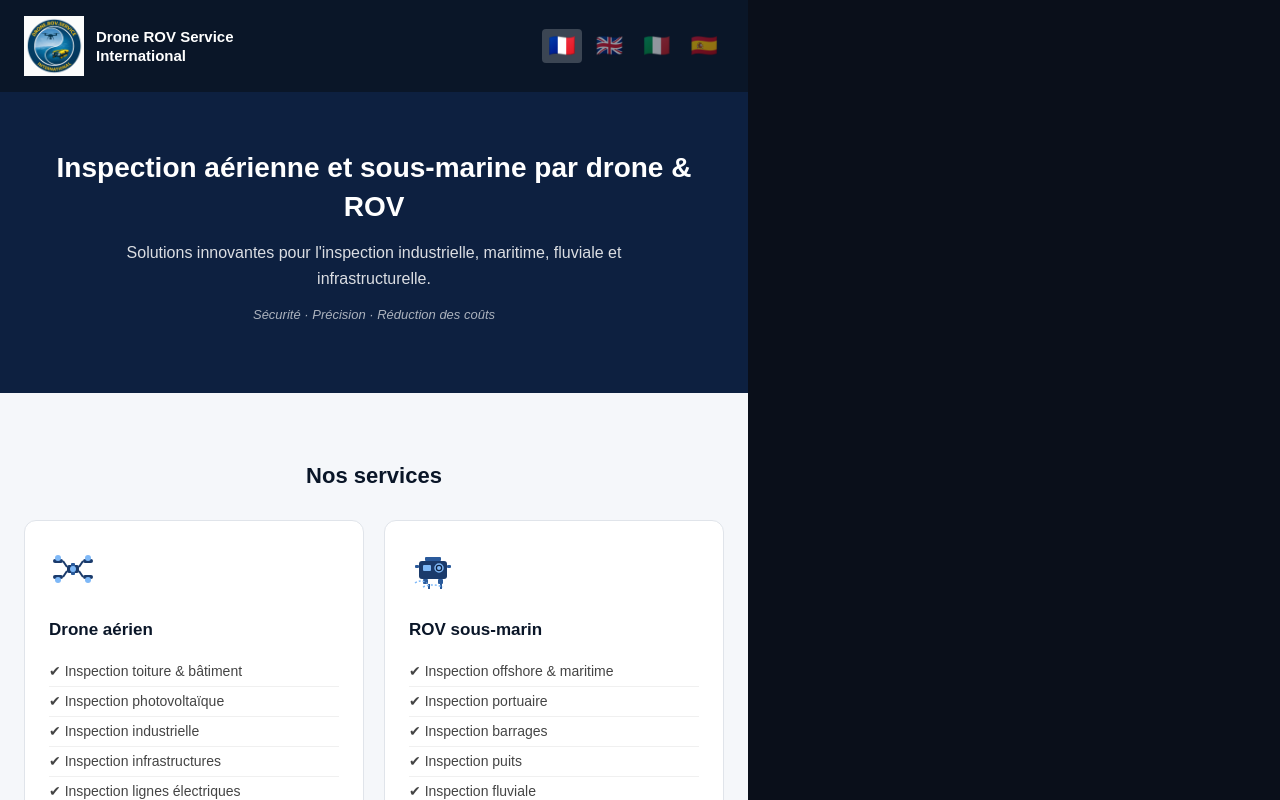
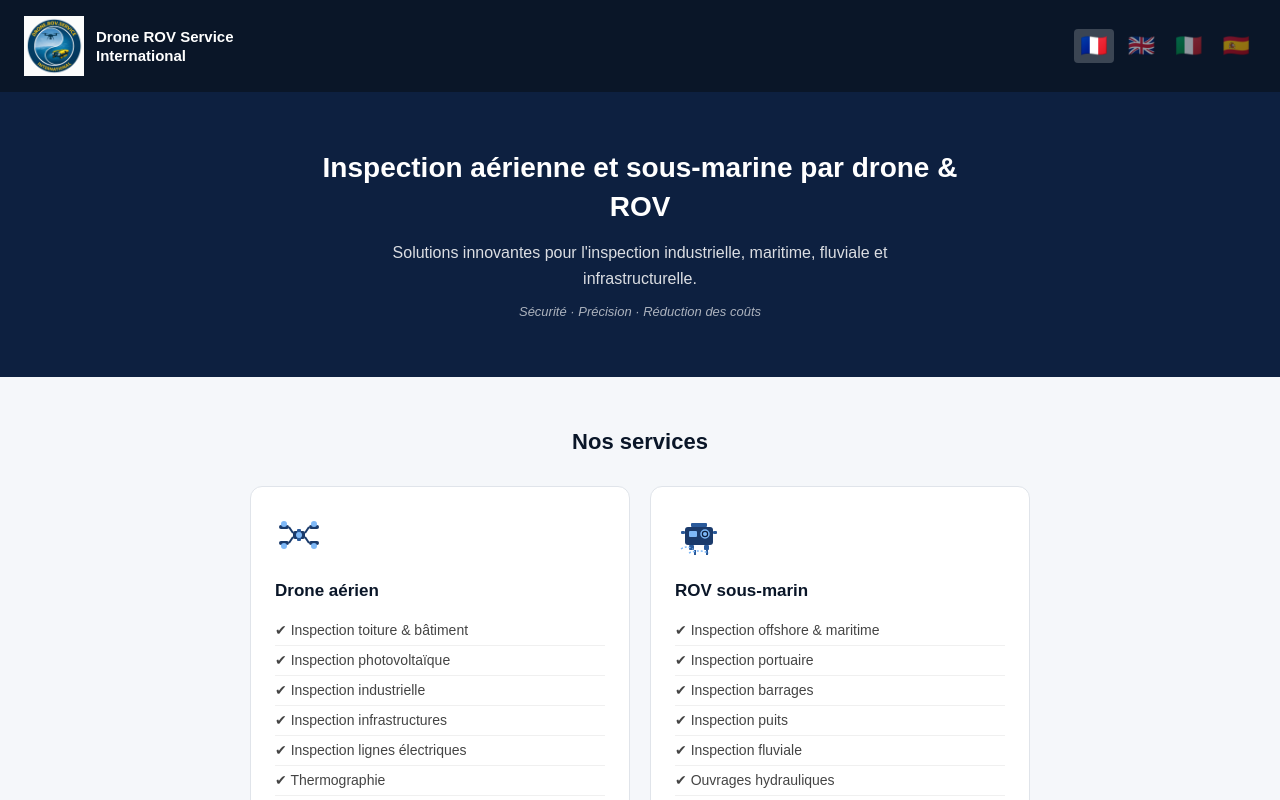
Before and after one commit to infodrsinternational-oss/vite-react, a React (Vite) app: page / in a window 1280 px wide. Shown: the top 800 px of the page. Built offline with nearby package versions, Linux system fonts and the light colour scheme.

Commit message:
Update App.css

```diff
--- a/src/App.css
+++ b/src/App.css
@@ -1,63 +1,12 @@
-body {
-  background: #0a0f1a;
-  color: white;
-  font-family: Arial, sans-serif;
+* {
+  box-sizing: border-box;
+  margin: 0;
+  padding: 0;
 }
 
-.container {
-  text-align: center;
-  padding: 40px;
+body, html, #root {
+  width: 100%;
+  min-height: 100vh;
+  margin: 0;
+  padding: 0;
 }
-
-.logo {
-  width: 200px;
-}
-
-.lang button {
-  margin: 10px;
-  font-size: 20px;
-  cursor: pointer;
-}
-
-.desc {
-  max-width: 700px;
-  margin: auto;
-}
-
-.about {
-  margin: 40px auto;
-  max-width: 800px;
-  color: #cfd6e6;
-}
-
-.services {
-  display: flex;
-  justify-content: center;
-  gap: 30px;
-  flex-wrap: wrap;
-}
-
-.card {
-  background: #121a2b;
-  padding: 25px;
-  border-radius: 12px;
-  width: 300px;
-  text-align: left;
-}
-
-.gallery {
-  display: flex;
-  gap: 20px;
-  justify-content: center;
-  flex-wrap: wrap;
-  margin-top: 20px;
-}
-
-.gallery img {
-  width: 300px;
-  border-radius: 10px;
-}
-
-.contact {
-  margin-top: 50px;
-}
```
